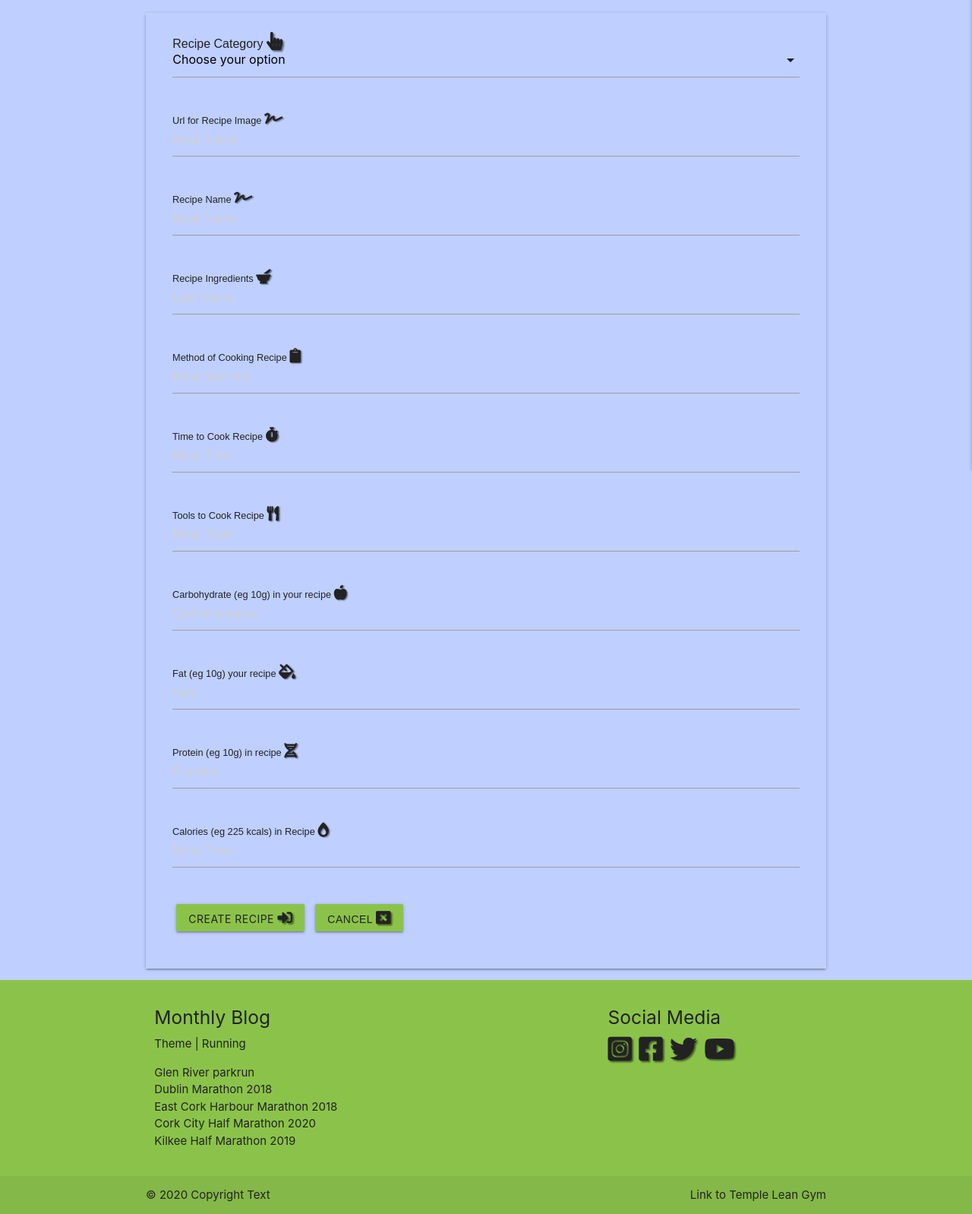
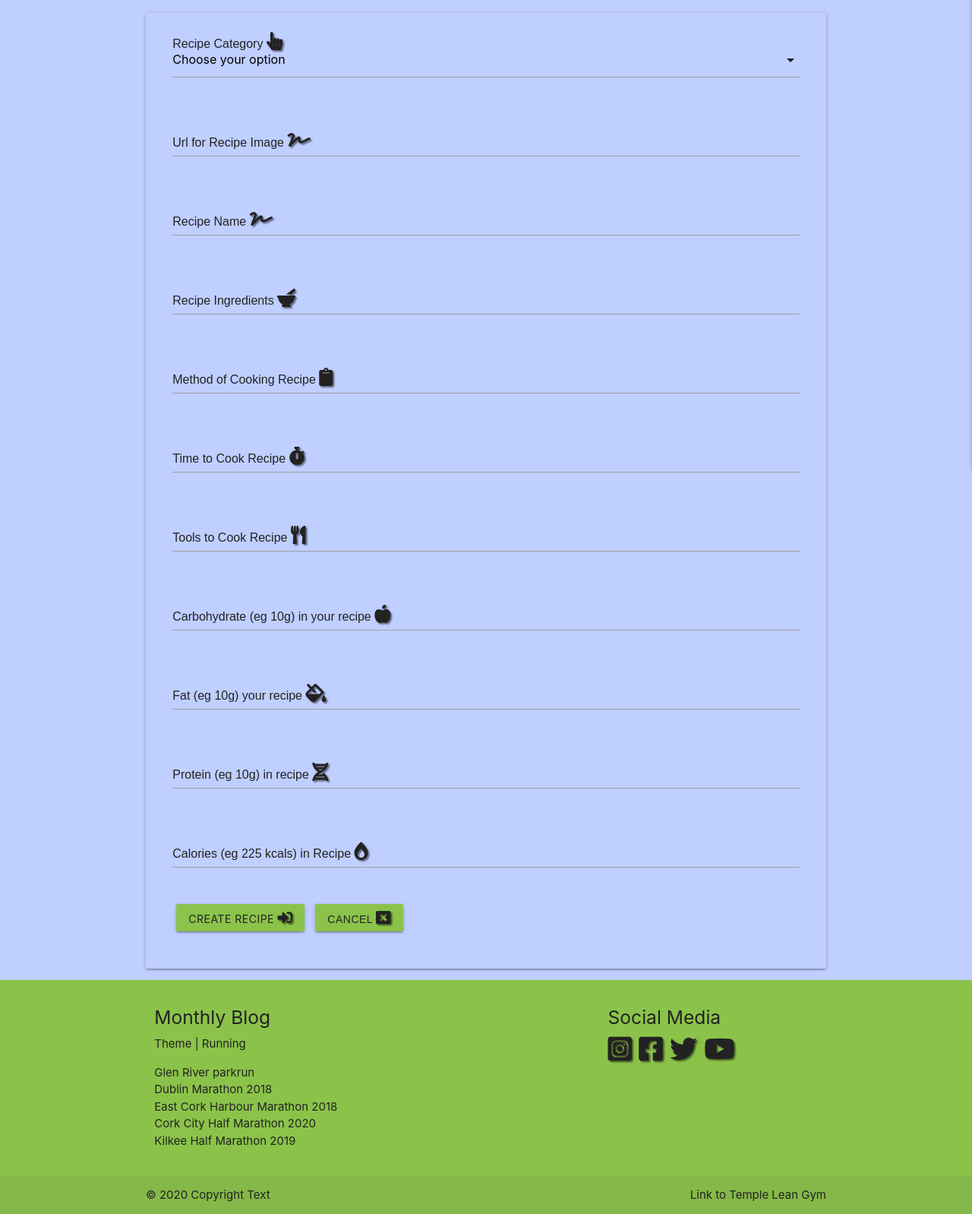
Before and after one commit to Andrew-code2020/ms3onlinecookbook, a Flask app: page /addrecipe in a window 1280 px wide. Shown: the part 242-1840 px from the top of the page at 76% size. Run offline with Flask 2, Linux system fonts and the light colour scheme; some libraries are stand-ins or nearby versions; some web fonts are replaced.

Commit message:
removed placeholder from  add_recipe.html page

```diff
--- a/templates/add_recipe.html
+++ b/templates/add_recipe.html
@@ -23,21 +23,21 @@
                 <!--Add Recipe Image url-->
                 <div class="row">
                     <div class="input-field col s12">
-                        <input placeholder="Meal Name" id="recipe_image" name="recipe_image" type="text" class="validate" />
+                        <input id="recipe_image" name="recipe_image" type="text" class="validate" />
                         <label for="recipe_image">Url for Recipe Image <i class="fas fa-signature"></i></label>
                     </div>
                 </div>
                 <!-- Add Meal Name-->
                 <div class="row">
                     <div class="input-field col s12">
-                        <input placeholder="Meal Name" id="meal_name" name="meal_name" type="text" class="validate" />
+                        <input id="meal_name" name="meal_name" type="text" class="validate" />
                         <label for="meal_name">Recipe Name <i class="fas fa-signature"></i></label>
                     </div>
                 </div>
                 <!--Add Meal ingredients-->
                 <div class="row">
                     <div class="input-field col s12">
-                        <input placeholder="Last Name" id="meal_ingredients" name="meal_ingredients" type="text" class="validate" />
+                        <input id="meal_ingredients" name="meal_ingredients" type="text" class="validate" />
                         <label for="last_name">Recipe Ingredients <i
                                 class="fas fa-mortar-pestle"></i></label>
                     </div>
@@ -45,7 +45,7 @@
                 <!--Add Meal Method-->
                 <div class="row">
                     <div class="input-field col s12">
-                        <input placeholder="Meal Method" id="meal_method" name="meal_method" type="text"
+                        <input id="meal_method" name="meal_method" type="text"
                             class="validate" />
                         <label for="meal_method">Method of Cooking Recipe <i
                                 class="fas fa-clipboard"></i></label>
@@ -54,7 +54,7 @@
                 <!--Add to Cook Meal-->
                 <div class="row">
                     <div class="input-field col s12">
-                        <input placeholder="Meal Time" id="meal_time" name="meal_time" type="text" class="validate" />
+                        <input id="meal_time" name="meal_time" type="text" class="validate" />
                         <label for="meal_time">Time to Cook Recipe <i
                                 class="fas fa-stopwatch"></i></label>
                     </div>
@@ -63,7 +63,7 @@
                 <!-- Add Meal Tools-->
                 <div class="row">
                     <div class="input-field col s12">
-                        <input placeholder="Meal Tools" id="meal_tools" name="meal_tools" type="text" class="validate" />
+                        <input id="meal_tools" name="meal_tools" type="text" class="validate" />
                         <label for="meal_tools">Tools to Cook Recipe <i
                                 class="fas fa-utensils"></i></label>
                     </div>
@@ -71,7 +71,7 @@
                 <!--Add Meal Carbs-->
                 <div class="row">
                     <div class="input-field col s12">
-                        <input placeholder="Carbohydrates" id="meal_nutracarbs" name="meal_nutracarbs" type="text"
+                        <input id="meal_nutracarbs" name="meal_nutracarbs" type="text"
                             class="validate" />
                         <label for="meal_nutracarbs">Carbohydrate (eg 10g) in your recipe <i
                                 class="fas fa-apple-alt"></i></label>
@@ -80,7 +80,7 @@
                 <!-- Add Meal Fats-->
                 <div class="row">
                     <div class="input-field col s12">
-                        <input placeholder="Fats" id="meal_nutrafats" name="meal_nutrafats" type="text"
+                        <input id="meal_nutrafats" name="meal_nutrafats" type="text"
                             class="validate" />
                         <label for="meal_nutrafats">Fat (eg 10g) your recipe <i
                                 class="fas fa-fill-drip"></i></label>
@@ -90,7 +90,7 @@
                 <!--Add Meal Proteins-->
                 <div class="row">
                     <div class="input-field col s12">
-                        <input placeholder="Proteins" id="meal_nutraproteins" name="meal_nutraproteins" type="text"
+                        <input id="meal_nutraproteins" name="meal_nutraproteins" type="text"
                             class="validate" />
                         <label for="meal_nutraproteins">Protein (eg 10g) in recipe <i
                                 class="fas fa-dna"></i></label>
@@ -100,7 +100,7 @@
                 <!--Add Meal Kcals-->
                 <div class="row">
                     <div class="input-field col s12">
-                        <input placeholder="Meal Time" id="meal_nutrakcals" name="meal_nutrakcals" type="text"
+                        <input id="meal_nutrakcals" name="meal_nutrakcals" type="text"
                             class="validate" />
                         <label for="meal_nutrakcals">Calories (eg 225 kcals) in Recipe <i
                                 class="fas fa-burn"></i></label>
```
